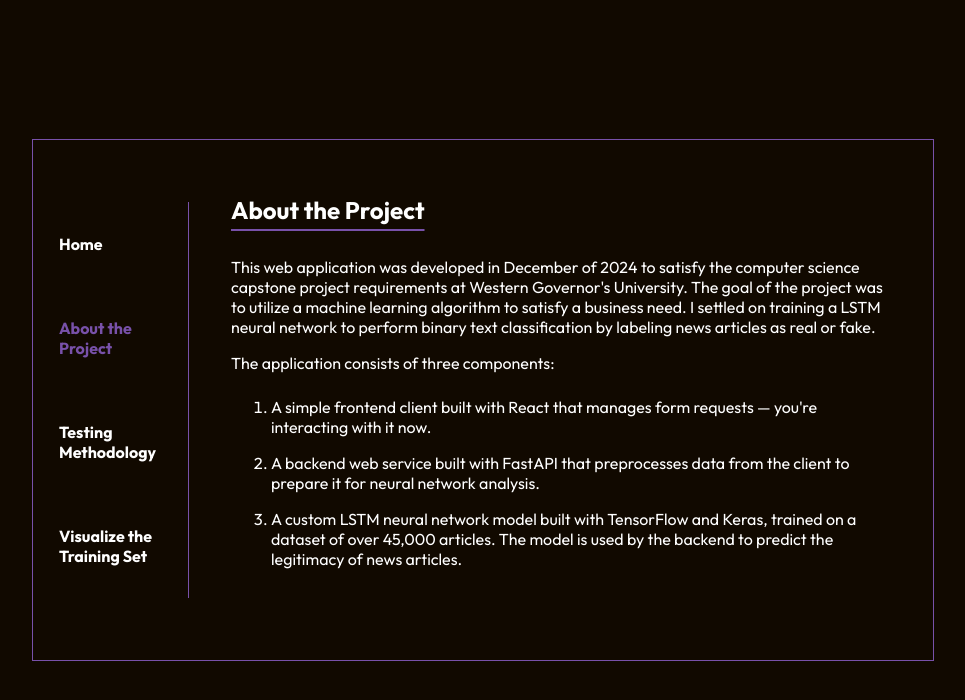
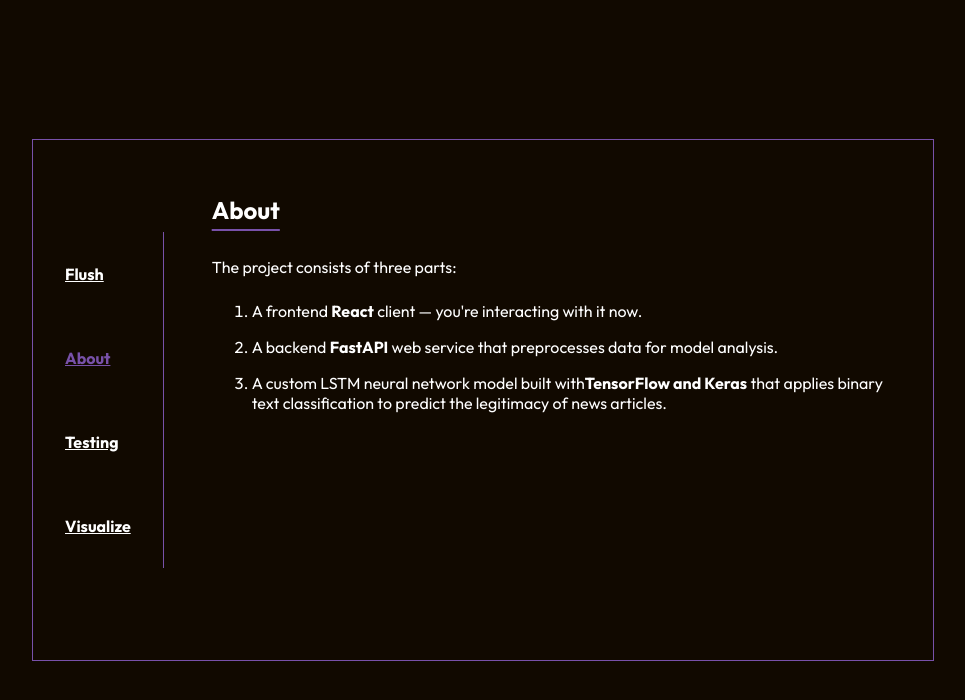
Before and after one commit to philosophy-flow/capstone-frontend, a React (Create React App) app: page /about in a window 1280 px wide. Shown: the top 700 px of the page, without its empty margins (157-1122 px from the left). Built offline with nearby package versions, Linux system fonts and the light colour scheme.

Commit message:
text updates

```diff
--- a/src/App.js
+++ b/src/App.js
@@ -20,16 +20,16 @@ export default function App() {
                 <nav>
                     <ul>
                         <li className="nav-link">
-              <NavLink to="/">Home</NavLink>
+                            <NavLink to="/">Flush</NavLink>
                         </li>
                         <li className="nav-link">
-              <NavLink to="/about">About the Project</NavLink>
+                            <NavLink to="/about">About</NavLink>
                         </li>
                         <li className="nav-link">
-              <NavLink to="/testing">Testing Methodology</NavLink>
+                            <NavLink to="/testing">Testing</NavLink>
                         </li>
                         <li className="nav-link">
-              <NavLink to="/visualize">Visualize the Training Set</NavLink>
+                            <NavLink to="/visualize">Visualize</NavLink>
                         </li>
                     </ul>
                 </nav>
--- a/src/components/About.js
+++ b/src/components/About.js
@@ -1,30 +1,23 @@
 export default function About() {
     return (
         <>
-      <h1 className="h2">About the Project</h1>
+            <h1 className="h2">About</h1>
             <div className="data-container">
-        <p>
-          This web application was developed in December of 2024 to satisfy the
-          computer science capstone project requirements at Western Governor's
-          University. The goal of the project was to utilize a machine learning
-          algorithm to satisfy a business need. I settled on training a LSTM
-          neural network to perform binary text classification by labeling news
-          articles as real or fake.
-        </p>
-        <p>The application consists of three components:</p>
+                <p>The project consists of three parts:</p>
                 <ol>
                     <li>
-            A simple frontend client built with React that manages form requests
-            — you're interacting with it now.
+                        A frontend <strong>React</strong> client — you're
+                        interacting with it now.
                     </li>
                     <li>
-            A backend web service built with FastAPI that preprocesses data from
-            the client to prepare it for neural network analysis.
+                        A backend <strong>FastAPI</strong> web service that
+                        preprocesses data for model analysis.
                     </li>
                     <li>
-            A custom LSTM neural network model built with TensorFlow and Keras,
-            trained on a dataset of over 45,000 articles. The model is used by
-            the backend to predict the legitimacy of news articles.
+                        A custom LSTM neural network model built with
+                        <strong>TensorFlow and Keras</strong> that applies
+                        binary text classification to predict the legitimacy of
+                        news articles.
                     </li>
                 </ol>
             </div>
--- a/src/components/Home.js
+++ b/src/components/Home.js
@@ -82,8 +82,8 @@ export default function Home({ articleValidity, setArticleValidity }) {
                 <span>Fake News Flush</span>
             </h1>
             <p className="helper-text">
-        Enter a news article title and body content into the form below, and
-        we'll tell you if you should flush it.
+                Enter a news article into the form below, and we'll tell you if
+                you should <strong>flush</strong> it.
             </p>
             <hr className="home-divider" />
             {awaitingPrediction ? (
@@ -104,7 +104,9 @@ export default function Home({ articleValidity, setArticleValidity }) {
                             value={formData.title}
                             onChange={handleChange}
                         />
-            {errors.title && <span className="form-error">{errors.title}</span>}
+                        {errors.title && (
+                            <span className="form-error">{errors.title}</span>
+                        )}
                     </div>
 
                     <div className="content-form-control">
--- a/src/components/Visualize.js
+++ b/src/components/Visualize.js
@@ -12,19 +12,21 @@ export default function Visualize() {
                     >
                         Kaggle dataset
                     </a>{" "}
-          comprised of approximately 45,000 articles labeled as real or fake was
-          used to train the neural network. To better understand the underlying
-          nature of the data, a number of Python visualization tools were
-          applied to the set.
+                    comprising approximately 45,000 articles labeled as real or
+                    fake was used to train the neural network. Python
+                    visualization tools were used to better understand the
+                    underlying nature of the data, and results are available
+                    below.
                 </p>
                 <ul className="data-visual-list">
                     <li>
                         <div className="data-visual-text-container">
                             <h2 className="h3">Histogram | Headline Length</h2>
                             <p>
-                This shows the distribution of article headline lengths by word
-                count. Fake news articles tend to have longer titles to pack in
-                more dramatic or eye-catching words.
+                                This shows the distribution of article headline
+                                lengths by word count. Fake news articles tend
+                                to have longer titles to pack in more dramatic
+                                or eye-catching words.
                             </p>
                         </div>
                         <div className="data-visual-img-container">
@@ -36,11 +38,14 @@ export default function Visualize() {
                     </li>
                     <li>
                         <div className="data-visual-text-container">
-              <h2 className="h3">Strip Plot | Headline Clickbait Analysis</h2>
+                            <h2 className="h3">
+                                Strip Plot | Headline Clickbait Analysis
+                            </h2>
                             <p>
-                This visualizes the clickbait score of article headlines based
-                on certain linguistic features like excessive punctuation or
-                capitalized words. Fake news articles tend to use more
+                                This visualizes the clickbait score of article
+                                headlines based on certain linguistic features
+                                like excessive punctuation or capitalized words.
+                                Fake news articles tend to use more
                                 clickbait-style headlines to attract attention.
                             </p>
                         </div>
@@ -53,12 +58,15 @@ export default function Visualize() {
                     </li>
                     <li>
                         <div className="data-visual-text-container">
-              <h2 className="h3">Density Plot | Lexical Diversity</h2>
+                            <h2 className="h3">
+                                Density Plot | Lexical Diversity
+                            </h2>
                             <p>
-                Lexical diversity measures how varied the vocabulary is within
-                the articles — higher value means more unique words are used.
-                Fake articles often have lower lexical diversity, reusing words
-                and phrases to emphasize a point.
+                                Lexical diversity measures how varied the
+                                vocabulary is within the articles — a higher
+                                value means more unique words are used. Fake
+                                articles often have lower lexical diversity,
+                                reusing words and phrases to emphasize a point.
                             </p>
                         </div>
                         <div className="data-visual-img-container">
--- a/src/index.css
+++ b/src/index.css
@@ -62,7 +62,7 @@ li {
 
 a {
   color: #fff;
-  text-decoration: none;
+  text-decoration: underline;
   font-weight: bold;
   display: inline-block;
 }
```
Also changed, not shown: src/components/Testing.js (+32 -23 lines). Lines whose indentation alone changed are shown as unchanged.
